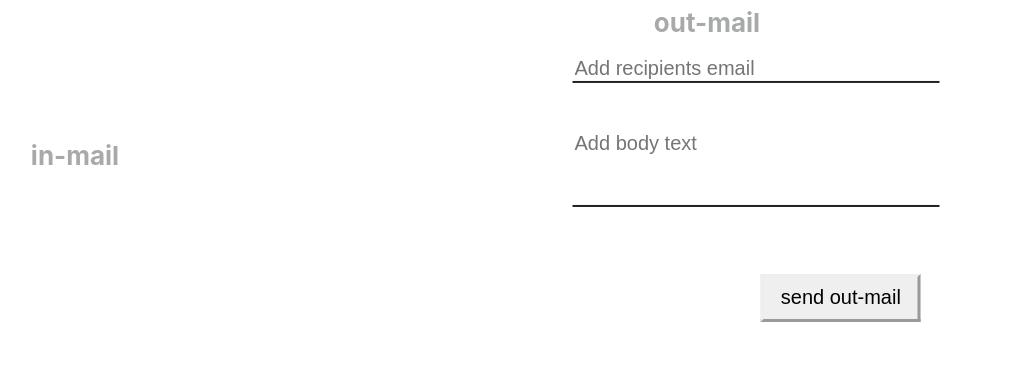
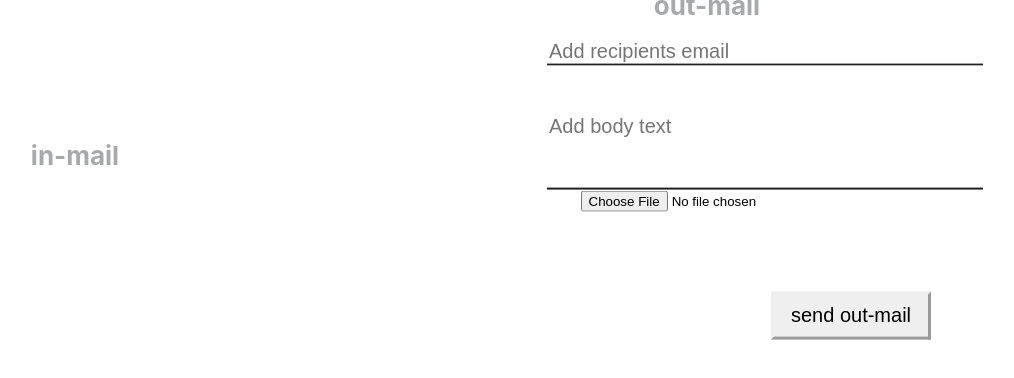
Before and after one commit to kevin-ripley/reactjs_mail, a React (Create React App) app in the folder reactjs_mail/: page / in a window 1280 px wide. Shown: the top 378 px of the page, without its empty margins (253-1267 px from the left). Built offline with nearby package versions, Linux system fonts and the light colour scheme.

Commit message:
trying with mailgun-js and not mailgun.js library

```diff
--- a/reactjs_mail/src/OutMail.js
+++ b/reactjs_mail/src/OutMail.js
@@ -2,12 +2,9 @@ import React, { Component } from 'react'
 import './App.css'
 import { Form, FormGroup, FormControl, Button } from 'react-bootstrap'
 
-const Mailgun = require('mailgun.js')
+const Mailgun = require('mailgun-js')
 
-const api_key = 'key-48be13739a33970d539fc85e0b989f2d'
-// Your domain, from the Mailgun Control Panel
-const domain = 'sandboxb4fca9421b034123b71a4540218869eb.mailgun.org'
-// Your sending email address
+
 const from_who = 'ripleyoriginals@gmail.com'
 
 class App extends Component {
@@ -75,15 +72,17 @@ class OutMail extends Component {
       // The email to contact
       to: email,
       html: `<html>${body}</html>`,
-      attachment: fp,
-      'h:Content-Type': 'multipart/form-data'
+      attachment: fp
     }
     console.log(`This is the attachments variable: ${attachments}`)
-    const mg = Mailgun.client({ username: 'api', key: api_key })
-    mg.messages
-      .create(domain, data)
-      .then(msg => this.resetForm(msg))
-      .catch(err => console.log(err))
+    const mg = new Mailgun({ apiKey: api_key, domain: domain })
+    mg.messages().send(data, (error) => {
+      if (error) {
+        console.log('Received the following error: ', error)
+      } else {
+        this.resetForm(body)
+      }
+    })
   }
 
   fileSelected (e) {
@@ -126,13 +125,13 @@ class OutMail extends Component {
             />
           </FormGroup>
 
-          {/* <input
+          <input
             className='filechooser'
             type='file'
             ref={this.fileInput}
             placeholder='Add Attachments'
             onChange={this.fileSelected}
-          /> */}
+          />
 
           <Button type='submit'>send out-mail</Button>
         </Form>
@@ -142,14 +141,9 @@ class OutMail extends Component {
 }
 
 class InMail extends Component {
-  render() {
-    return (
-      <div>
-
-      </div>
-    )
+  render () {
+    return <div />
   }
 }
 
-
 export default App
```
